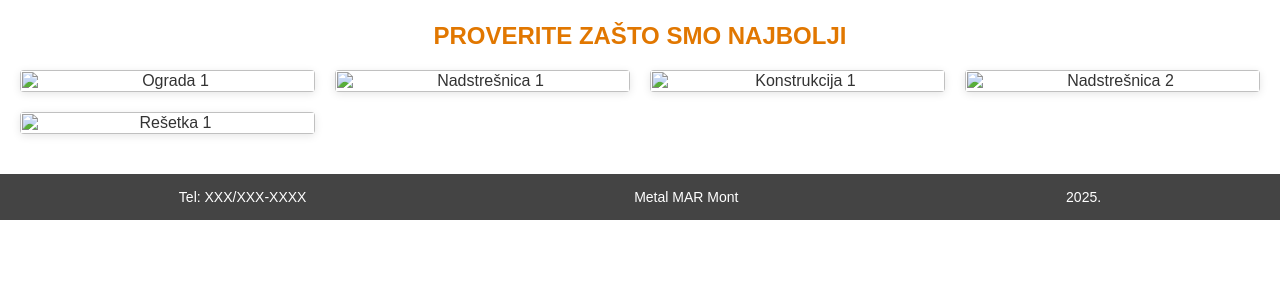
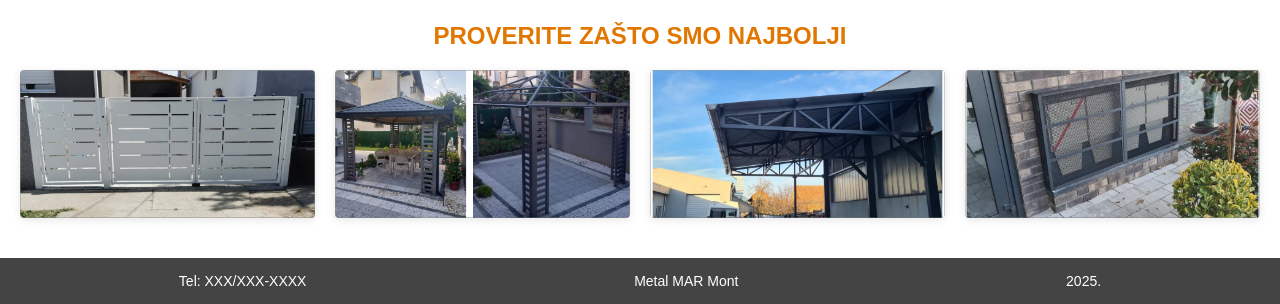
Before and after one commit to armaggedon89/armaggedon89.github.io, a plain HTML site: page index.html in a window 1280 px wide. Shown: the part 1133-1437 px from the top of the page. Before the commit the page ends 1353 px from the top, so only its background shows below. Drawn offline with Linux system fonts and the light colour scheme.

Commit message:
Update index.html

```diff
--- a/index.html
+++ b/index.html
@@ -147,11 +147,10 @@
     <section class="gallery">
         <h2>PROVERITE ZAŠTO SMO NAJBOLJI</h2>
         <div class="gallery-images">
-            <img src="slika1.jpg" alt="Ograda 1">
-            <img src="slika2.jpg" alt="Nadstrešnica 1">
-            <img src="slika3.jpg" alt="Konstrukcija 1">
-            <img src="slika4.jpg" alt="Nadstrešnica 2">
-            <img src="slika5.jpg" alt="Rešetka 1">
+            <img src="Metal Mar Mont - gallery1.png" alt="Ograda 1">
+            <img src="Metal Mar Mont - gallery2.png" alt="Nadstrešnica 1">
+            <img src="Metal Mar Mont - gallery3.png" alt="Konstrukcija 1">
+            <img src="Metal Mar Mont - gallery4.png" alt="Nadstrešnica 2">
         </div>
     </section>
 
```
